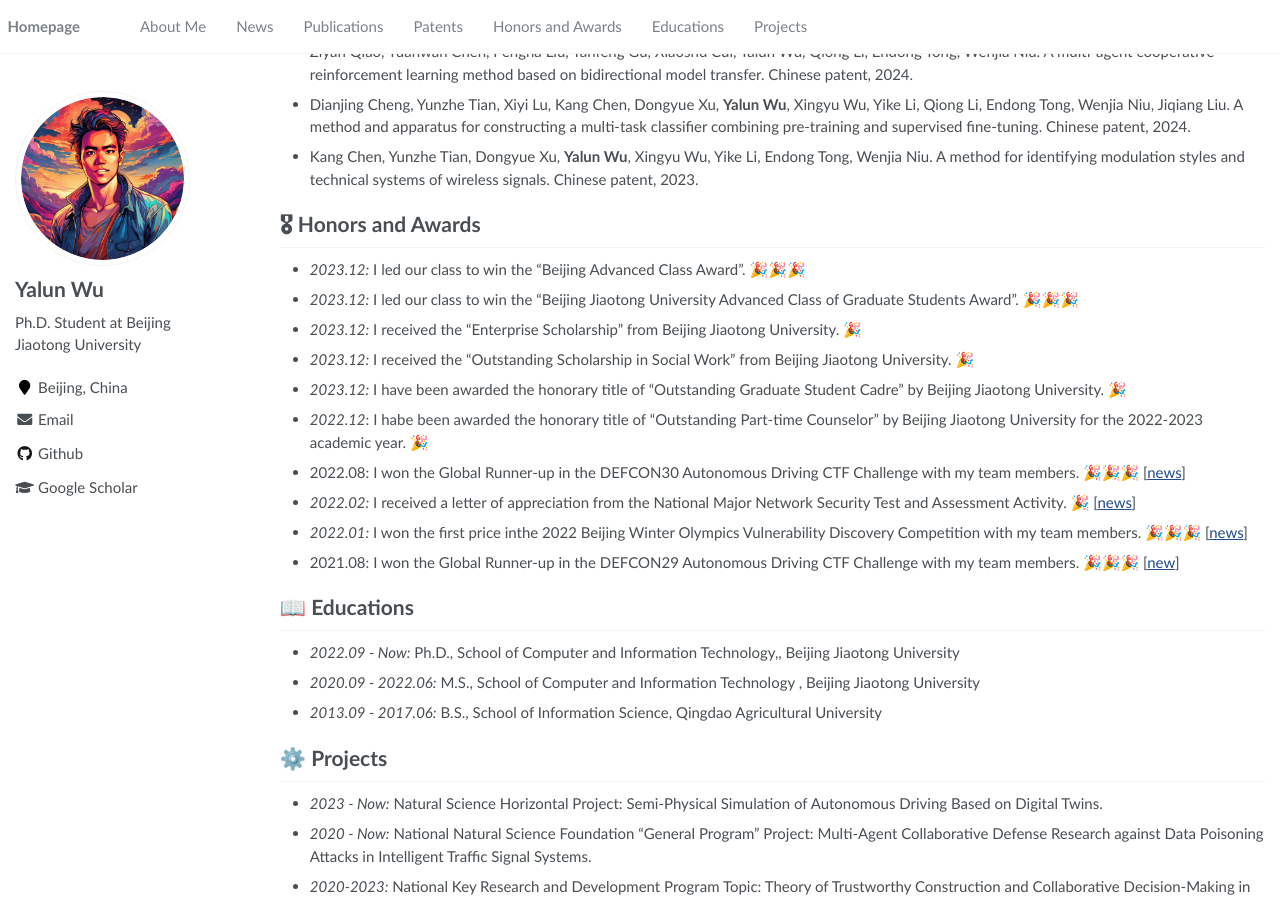
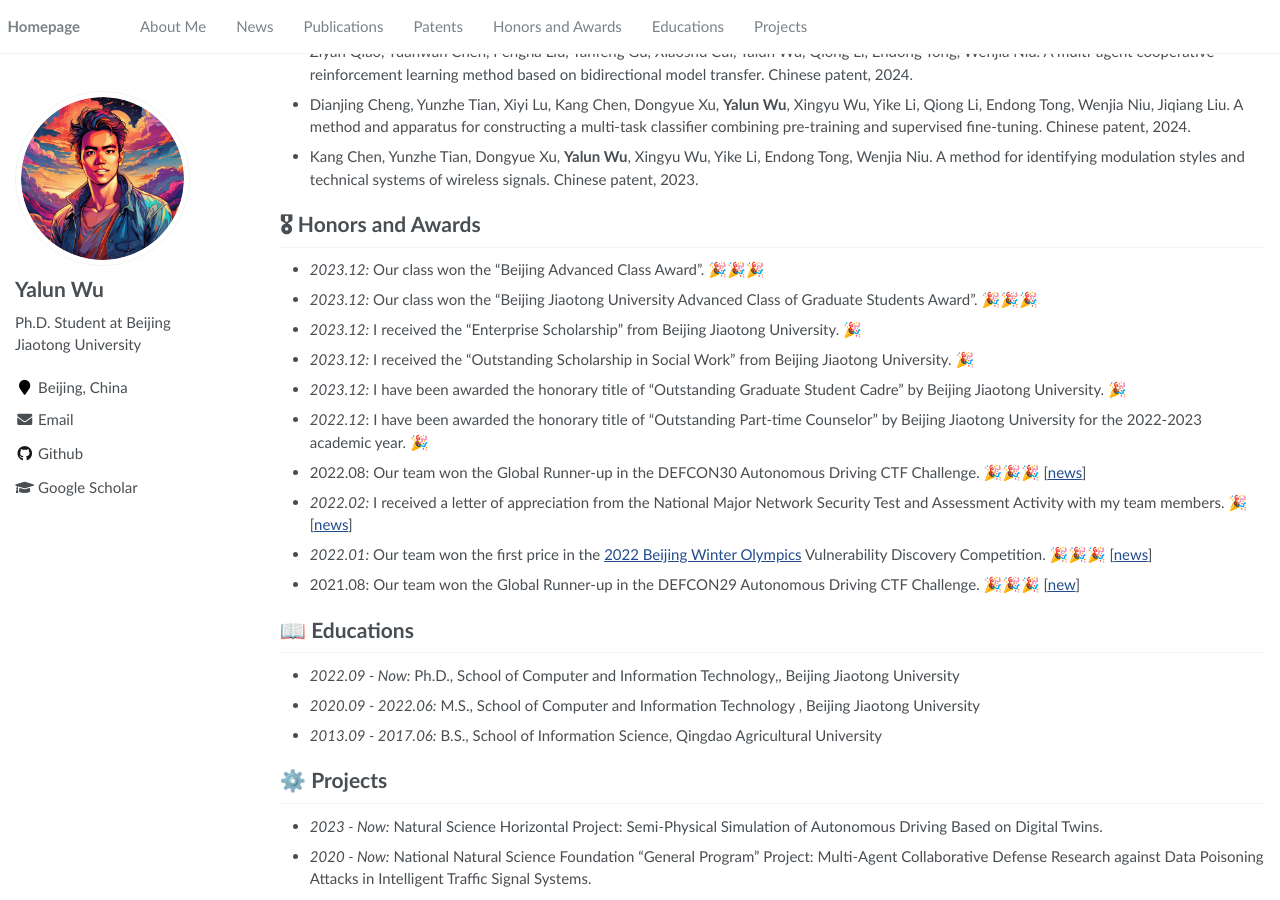
Before and after one commit to Allenpandas/Allenpandas.github.io, a Jekyll site: the page built from _pages/about.md, in a window 1280 px wide and 900 px high, scrolled down 1790 px. Built offline with Jekyll 4.4.1, drawn with Linux system fonts in a browser that asks for light colours.

Commit message:
update the awards

```diff
--- a/_pages/about.md
+++ b/_pages/about.md
@@ -70,16 +70,16 @@ I am always looking for related colaboration. If you are interested to chat with
 
 # 🎖 Honors and Awards
 
-- *2023.12:* I led our class to win the "Beijing Advanced Class Award". 🎉🎉🎉
-- *2023.12:* I led our class to win the "Beijing Jiaotong University Advanced Class of Graduate Students Award". 🎉🎉🎉
+- *2023.12:* Our class won the "Beijing Advanced Class Award". 🎉🎉🎉
+- *2023.12:* Our class won the "Beijing Jiaotong University Advanced Class of Graduate Students Award". 🎉🎉🎉
 - *2023.12:* I received the "Enterprise Scholarship" from Beijing Jiaotong University. 🎉
 - *2023.12:* I received the "Outstanding Scholarship in Social Work" from Beijing Jiaotong University. 🎉
 - *2023.12:* I have been awarded the honorary title of "Outstanding Graduate Student Cadre" by Beijing Jiaotong University. 🎉
-- *2022.12*: I habe been awarded the honorary title of "Outstanding Part-time Counselor" by Beijing Jiaotong University for the 2022-2023 academic year. 🎉
-- 2022.08: I won the Global Runner-up in the DEFCON30 Autonomous Driving CTF Challenge with my team members. 🎉🎉🎉 [[news](https://scit.bjtu.edu.cn/cms/item/5040.html)]
-- *2022.02:* I received a letter of appreciation from the National Major Network Security Test and Assessment Activity. 🎉 [[news](https://scit.bjtu.edu.cn/cms/item/4891.html)]
-- *2022.01:* I won the first price inthe 2022 Beijing Winter Olympics Vulnerability Discovery Competition with my team members. 🎉🎉🎉 [[news](https://scit.bjtu.edu.cn/cms/item/4906.html)]
-- 2021.08: I won the Global Runner-up in the DEFCON29 Autonomous Driving CTF Challenge with my team members. 🎉🎉🎉 [[new](https://scit.bjtu.edu.cn/cms/item/4790.html)]
+- *2022.12*: I have been awarded the honorary title of "Outstanding Part-time Counselor" by Beijing Jiaotong University for the 2022-2023 academic year. 🎉
+- 2022.08: Our team won the Global Runner-up in the DEFCON30 Autonomous Driving CTF Challenge. 🎉🎉🎉 [[news](https://scit.bjtu.edu.cn/cms/item/5040.html)]
+- *2022.02:* I received a letter of appreciation from the National Major Network Security Test and Assessment Activity with my team members. 🎉 [[news](https://scit.bjtu.edu.cn/cms/item/4891.html)]
+- *2022.01:* Our team won the first price in the [2022 Beijing Winter Olympics](https://2022.cctv.com/) Vulnerability Discovery Competition. 🎉🎉🎉 [[news](https://scit.bjtu.edu.cn/cms/item/4906.html)]
+- 2021.08: Our team won the Global Runner-up in the DEFCON29 Autonomous Driving CTF Challenge. 🎉🎉🎉 [[new](https://scit.bjtu.edu.cn/cms/item/4790.html)]
 
 # 📖 Educations
 - *2022.09 - Now:* Ph.D., School of Computer and Information Technology,, Beijing Jiaotong University
```
